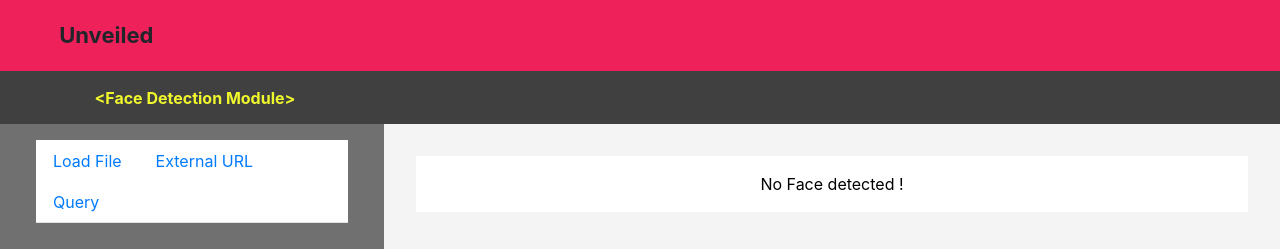
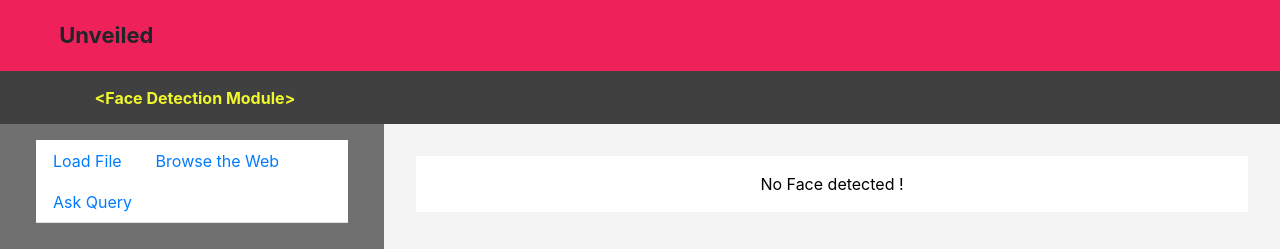
Before and after one commit to greyzor/unveiled-deep-app, a Flask app: page /face_det/ in a window 1280 px wide. Shown: the top 249 px of the page. Run offline with Flask 2, Linux system fonts and the light colour scheme; some libraries are stand-ins or nearby versions.

Commit message:
rework layout to fit page height.

```diff
--- a/unveiled/static/style.css
+++ b/unveiled/static/style.css
@@ -4,6 +4,21 @@ body {
   font-family: "Helvetica Neue", Helvetica, Arial, sans-serif;
   color: white;
   background-color: white;
+}
+
+.main {
+  display: flex; /* children can use property flex-grow to occupy all height */
+  flex-direction: column;
+  background-color: white;
+  height: 100vh; /* set fixed size to full screen */
+}
+
+.module-container {
+  flex-grow: 1; /* parent is flex, occupy all his height */
+  display: flex; /* children will have display inline-block */
+  background-color: #707070;
+  margin:0;
+  padding:0;
 }
 
 /*
--- a/unveiled/templates/face_det.html
+++ b/unveiled/templates/face_det.html
@@ -2,11 +2,6 @@
 
 {% block title %}
   {{super()}}
-{% endblock %}
-
-{% block header %}
-  {{ super() }}
-  <div style="margin-left: 80px; color: #f0f72c; font-weight: bold;"> &lt;Face Detection Module&gt; </div>
 {% endblock %}
 
 {% block content %}
--- a/unveiled/templates/layout.html
+++ b/unveiled/templates/layout.html
@@ -15,18 +15,21 @@
   })
 </script>
 
-<section>
+<div class="main">
 
   <div style="background-color: #ef215b; font-size:22px; font-weight: bold;">
     <div style="margin-left: 40px; padding: 1.2rem;">Unveiled</div>
   </div>
 
   <header style="padding: 0.9rem;">
+    <div style="margin-left: 80px; color: #f0f72c; font-weight: bold;">
+      &lt;Face Detection Module&gt;
+    </div>
     {% block header %}{% endblock %}
   </header>
 
-  <div style="display: flex;">
-    <div style="min-height:500px; width:30%; display:inline-block; background-color: #707070; margin:0; padding:0;">
+  <div class="module-container">
+    <div style="height: 100%; width:30%; display:inline-block;">
       <div style="margin-left: 20px; margin-right: 20px; padding:1rem;">
 
       <!-- Nav tabs -->
@@ -41,16 +44,16 @@
           </li>
           <li class="nav-item">
             {% if active_tab=="tab2" %}
-            <a class="nav-link active" data-toggle="tab" href="#tab2">External URL</a>
+            <a class="nav-link active" data-toggle="tab" href="#tab2">Browse the Web</a>
             {% else %}
-            <a class="nav-link" data-toggle="tab" href="#tab2">External URL</a>
+            <a class="nav-link" data-toggle="tab" href="#tab2">Browse the Web</a>
             {% endif %}
           </li>
           <li class="nav-item">
             {% if active_tab=="tab3" %}
-            <a class="nav-link active" data-toggle="tab" href="#tab3">Query</a>
+            <a class="nav-link active" data-toggle="tab" href="#tab3">Ask Query</a>
             {% else %}
-            <a class="nav-link" data-toggle="tab" href="#tab3">Query</a>
+            <a class="nav-link" data-toggle="tab" href="#tab3">Ask Query</a>
             {% endif %}
           </li>
         </ul>
@@ -128,4 +131,4 @@
     </div>
   </div>
 
-</section>
+</div>
```
